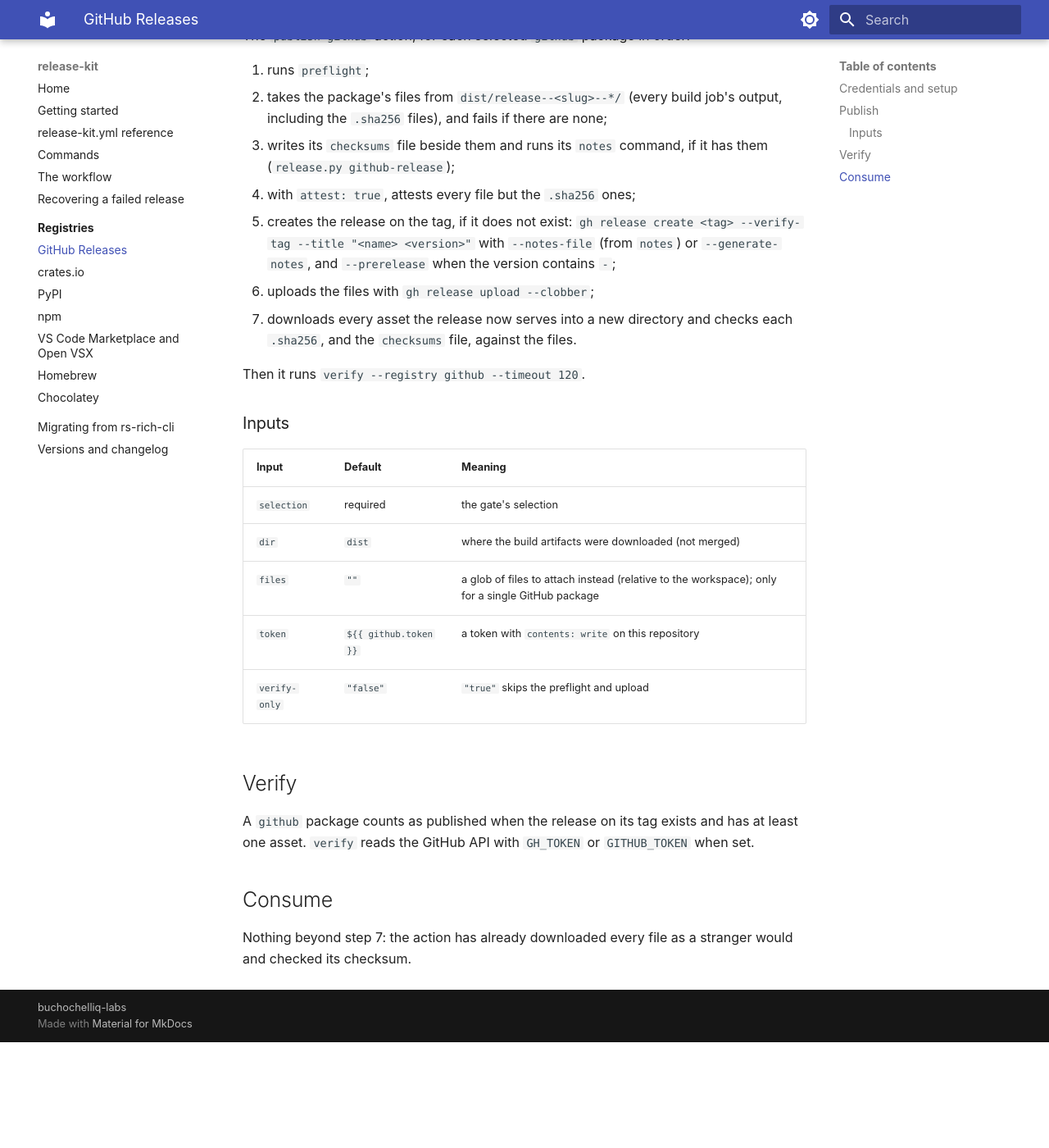
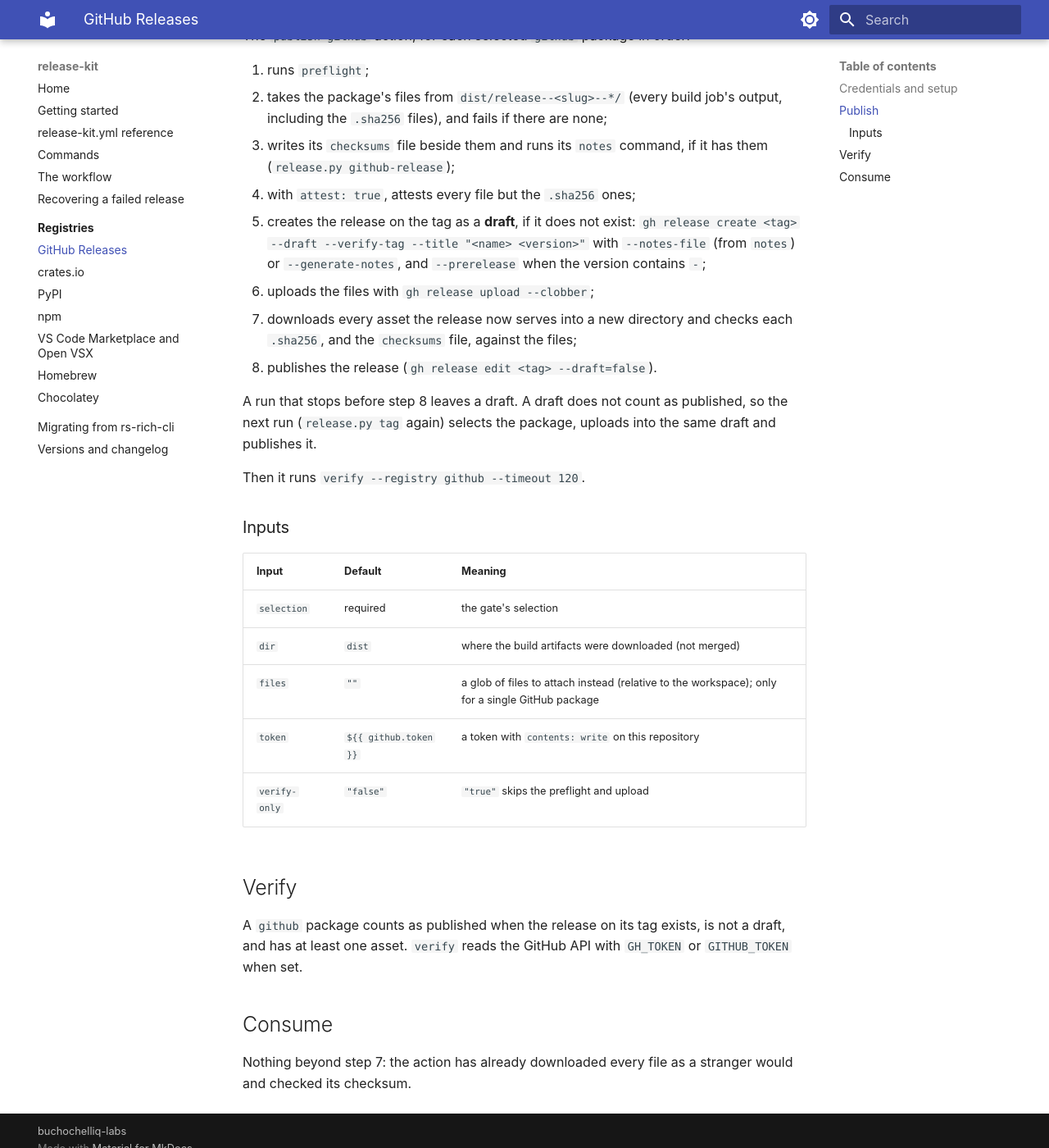
Before and after one commit to buchochelliq-labs/release-asset-bundle, an MkDocs documentation site: the page built from docs/registries/github.md, in a window 1280 px wide and 1400 px high, scrolled down 878 px. Shown: the whole window at 82% size. Built offline with MkDocs 1.6.1 and Material for MkDocs 9.7.7, drawn with Linux system fonts in a browser that asks for light colours; before the commit the page ends 2149 px from its top, so only the background shows below that.

Commit message:
fix: GitHub releases are drafts until complete; run commands as bash -c
- publish-github creates the release as a draft, uploads and checks every
  file, then publishes it; published_on (github) needs a non-draft release
  with assets. An interrupted upload left a public, incomplete release that
  counted as published, so no later run could finish it.
- prepare, test, command and notes run as [bash, -c, command]. shell=True
  with executable=bash builds `<shell> /c "..."` on Windows, which bash
  cannot read, so they failed on Windows runners.

Co-Authored-By: Claude Opus 5.5 <noreply@anthropic.com>
Claude-Session: https://claude.ai/code/session_019o28ABji7oKrHhDj6a9qF6

```diff
--- a/docs/registries/github.md
+++ b/docs/registries/github.md
@@ -42,13 +42,18 @@ The `publish-github` action, for each selected `github` package in order:
 3. writes its `checksums` file beside them and runs its `notes` command, if
    it has them (`release.py github-release`);
 4. with `attest: true`, attests every file but the `.sha256` ones;
-5. creates the release on the tag, if it does not exist:
-   `gh release create <tag> --verify-tag --title "<name> <version>"` with
-   `--notes-file` (from `notes`) or `--generate-notes`, and `--prerelease`
-   when the version contains `-`;
+5. creates the release on the tag as a **draft**, if it does not exist:
+   `gh release create <tag> --draft --verify-tag --title "<name> <version>"`
+   with `--notes-file` (from `notes`) or `--generate-notes`, and
+   `--prerelease` when the version contains `-`;
 6. uploads the files with `gh release upload --clobber`;
 7. downloads every asset the release now serves into a new directory and
-   checks each `.sha256`, and the `checksums` file, against the files.
+   checks each `.sha256`, and the `checksums` file, against the files;
+8. publishes the release (`gh release edit <tag> --draft=false`).
+
+A run that stops before step 8 leaves a draft. A draft does not count as
+published, so the next run (`release.py tag` again) selects the package,
+uploads into the same draft and publishes it.
 
 Then it runs `verify --registry github --timeout 120`.
 
@@ -64,8 +69,8 @@ Then it runs `verify --registry github --timeout 120`.
 
 ## Verify
 
-A `github` package counts as published when the release on its tag exists
-and has at least one asset. `verify` reads the GitHub API with `GH_TOKEN` or
+A `github` package counts as published when the release on its tag exists,
+is not a draft, and has at least one asset. `verify` reads the GitHub API with `GH_TOKEN` or
 `GITHUB_TOKEN` when set.
 
 ## Consume
```
Also changed, not shown: docs/changelog.md (+10 -0 lines), 3 other files.
